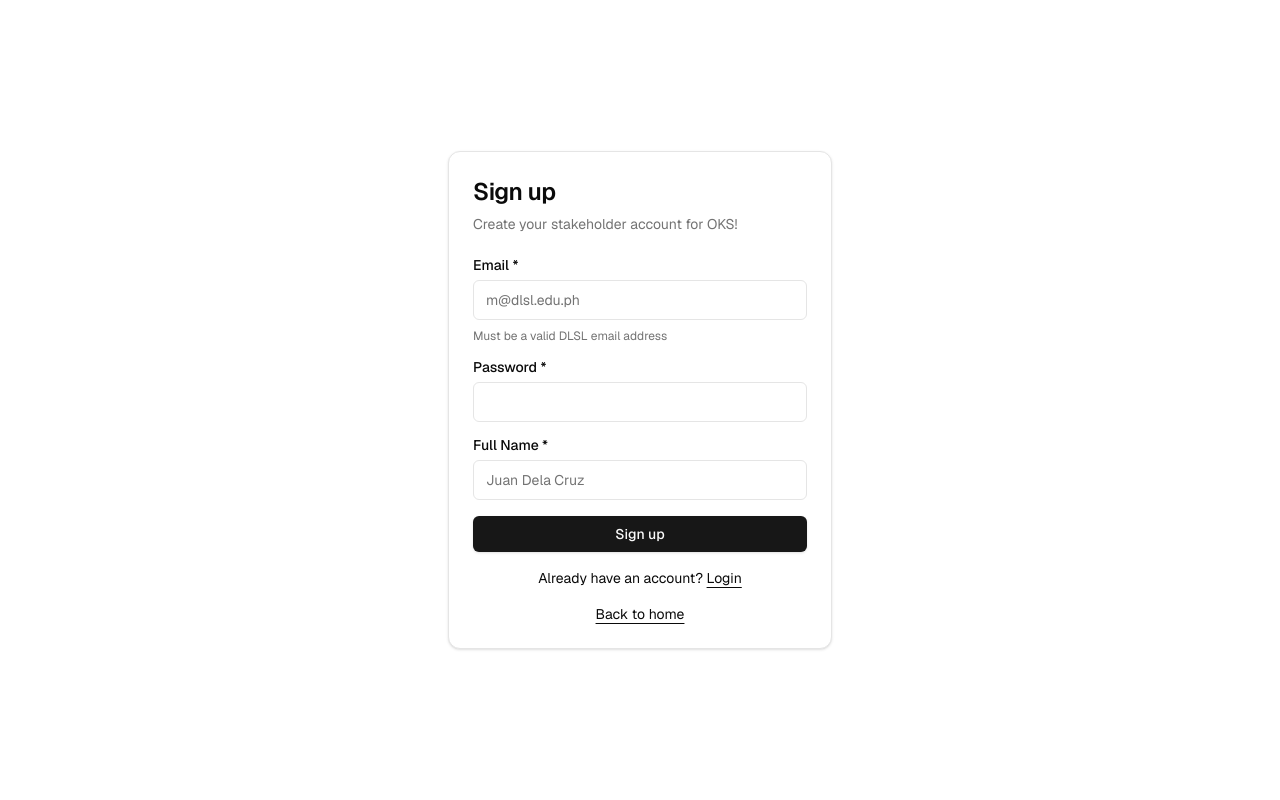
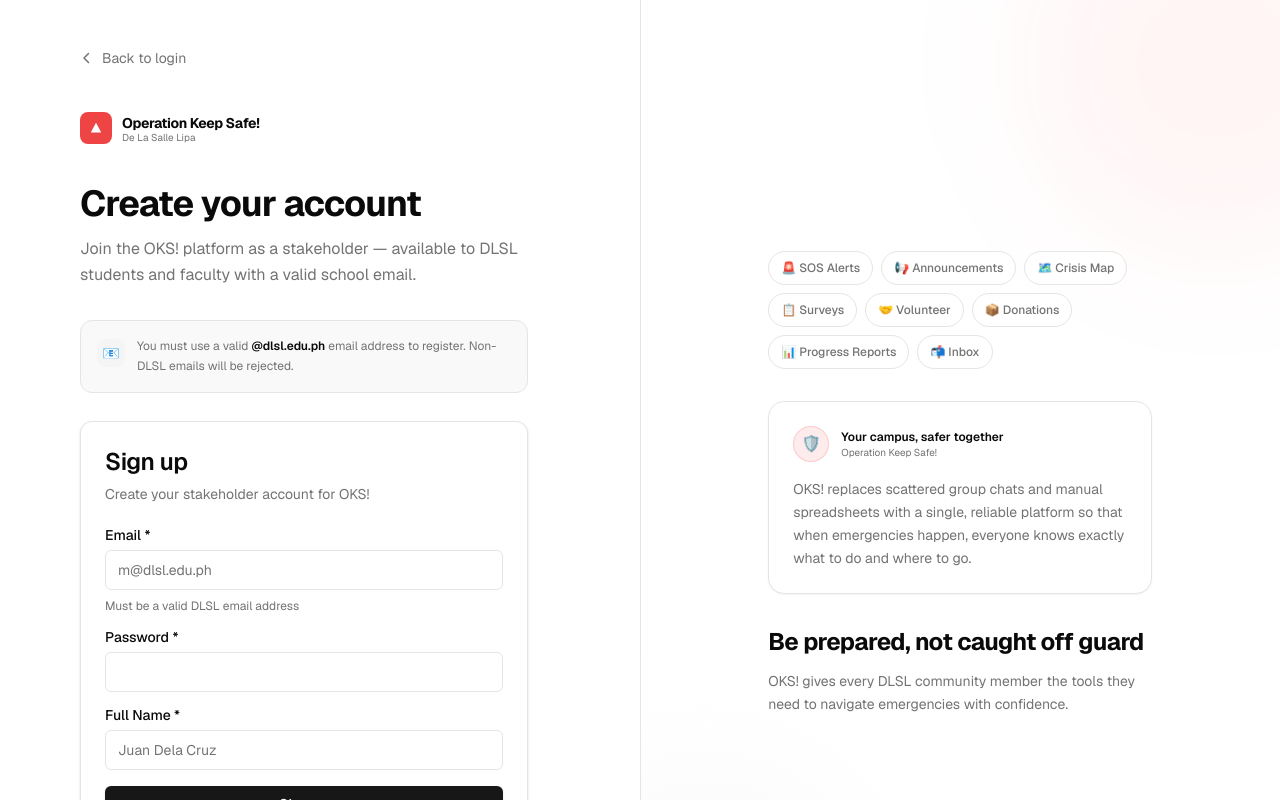
Before and after one commit to luisantonioj/oks, a Next.js app: page /sign-up in a window 1280 px wide. Shown: the top 800 px of the page. Built offline with nearby package versions, Linux system fonts and the light colour scheme; no server answers.

Commit message:
Initial UI for Stakeholder Sign-Up

```diff
--- a/app/(auth)/sign-up/page.tsx
+++ b/app/(auth)/sign-up/page.tsx
@@ -1,11 +1,124 @@
 // app/(auth)/sign-up/page.tsx
 import { SignUpFormEnhanced } from "@/components/sign-up-form-enhanced";
+import Link from "next/link";
 
 export default function Page() {
   return (
-    <div className="flex min-h-svh w-full items-center justify-center p-6 md:p-10">
-      <div className="w-full max-w-sm">
-        <SignUpFormEnhanced />
+    <div className="min-h-screen flex bg-background">
+
+      {/* ── Left: Form Panel ── */}
+      <div className="flex-1 flex flex-col justify-center px-12 py-12 xl:px-20 overflow-y-auto">
+
+        {/* Back link */}
+        <div className="mb-10">
+          <Link
+            href="/login"
+            className="inline-flex items-center gap-2 text-sm text-muted-foreground hover:text-foreground transition-colors"
+          >
+            <svg width="14" height="14" viewBox="0 0 14 14" fill="none">
+              <path d="M8.5 2.5L4 7l4.5 4.5" stroke="currentColor" strokeWidth="1.5" strokeLinecap="round" strokeLinejoin="round" />
+            </svg>
+            Back to login
+          </Link>
+        </div>
+
+        {/* Logo */}
+        <div className="flex items-center gap-2.5 mb-10">
+          <div className="w-8 h-8 rounded-lg bg-destructive flex items-center justify-center flex-shrink-0">
+            <svg width="14" height="14" viewBox="0 0 16 16" fill="none">
+              <path d="M8 2L14 13H2L8 2Z" fill="white" />
+            </svg>
+          </div>
+          <div className="leading-none">
+            <p className="text-sm font-bold tracking-tight">Operation Keep Safe!</p>
+            <p className="text-[10px] text-muted-foreground font-normal">De La Salle Lipa</p>
+          </div>
+        </div>
+
+        {/* Heading */}
+        <div className="mb-8">
+          <h1 className="text-4xl font-bold tracking-tight mb-3">
+            Create your account
+          </h1>
+          <p className="text-muted-foreground text-base leading-relaxed">
+            Join the OKS! platform as a stakeholder — available to DLSL students
+            and faculty with a valid school email.
+          </p>
+        </div>
+
+        {/* DLSL email notice */}
+        <div className="flex items-start gap-3 bg-muted/60 border border-border rounded-xl p-4 mb-7 max-w-md">
+          <div className="w-7 h-7 rounded-lg bg-muted flex items-center justify-center flex-shrink-0 mt-0.5 text-sm">
+            📧
+          </div>
+          <p className="text-xs text-muted-foreground leading-relaxed">
+            You must use a valid{" "}
+            <span className="font-semibold text-foreground">@dlsl.edu.ph</span>{" "}
+            email address to register. Non-DLSL emails will be rejected.
+          </p>
+        </div>
+
+        {/* Form */}
+        <div className="w-full max-w-md">
+          <SignUpFormEnhanced />
+        </div>
+      </div>
+
+      {/* ── Right: Illustration Panel ── */}
+      <div className="hidden lg:flex flex-1 bg-card border-l border-border flex-col items-center justify-center p-12 xl:p-20 relative overflow-hidden">
+        {/* Decorative */}
+        <div className="absolute -top-32 -right-32 w-96 h-96 rounded-full bg-destructive/5 blur-3xl pointer-events-none" />
+        <div className="absolute -bottom-32 -left-24 w-80 h-80 rounded-full bg-muted/50 blur-3xl pointer-events-none" />
+
+        <div className="relative z-10 w-full max-w-sm">
+
+          {/* Feature pills */}
+          <div className="flex flex-wrap gap-2 mb-8">
+            {[
+              { icon: "🚨", label: "SOS Alerts" },
+              { icon: "📢", label: "Announcements" },
+              { icon: "🗺️", label: "Crisis Map" },
+              { icon: "📋", label: "Surveys" },
+              { icon: "🤝", label: "Volunteer" },
+              { icon: "📦", label: "Donations" },
+              { icon: "📊", label: "Progress Reports" },
+              { icon: "📬", label: "Inbox" },
+            ].map((tag) => (
+              <span
+                key={tag.label}
+                className="inline-flex items-center gap-1.5 text-xs font-medium bg-background border border-border px-3 py-2 rounded-full text-muted-foreground"
+              >
+                {tag.icon} {tag.label}
+              </span>
+            ))}
+          </div>
+
+          {/* Quote / highlight card */}
+          <div className="bg-background border border-border rounded-2xl p-6 mb-8 shadow-sm">
+            <div className="flex items-center gap-3 mb-4">
+              <div className="w-9 h-9 rounded-full bg-destructive/10 border border-destructive/20 flex items-center justify-center text-base flex-shrink-0">
+                🛡️
+              </div>
+              <div>
+                <p className="text-xs font-semibold">Your campus, safer together</p>
+                <p className="text-[10px] text-muted-foreground">Operation Keep Safe!</p>
+              </div>
+            </div>
+            <p className="text-sm text-muted-foreground leading-relaxed">
+              OKS! replaces scattered group chats and manual spreadsheets with
+              a single, reliable platform so that when emergencies happen,
+              everyone knows exactly what to do and where to go.
+            </p>
+          </div>
+
+          <h2 className="text-2xl font-bold tracking-tight mb-3">
+            Be prepared, not caught off guard
+          </h2>
+          <p className="text-sm text-muted-foreground leading-relaxed">
+            OKS! gives every DLSL community member the tools they need to
+            navigate emergencies with confidence.
+          </p>
+        </div>
       </div>
     </div>
   );
```
